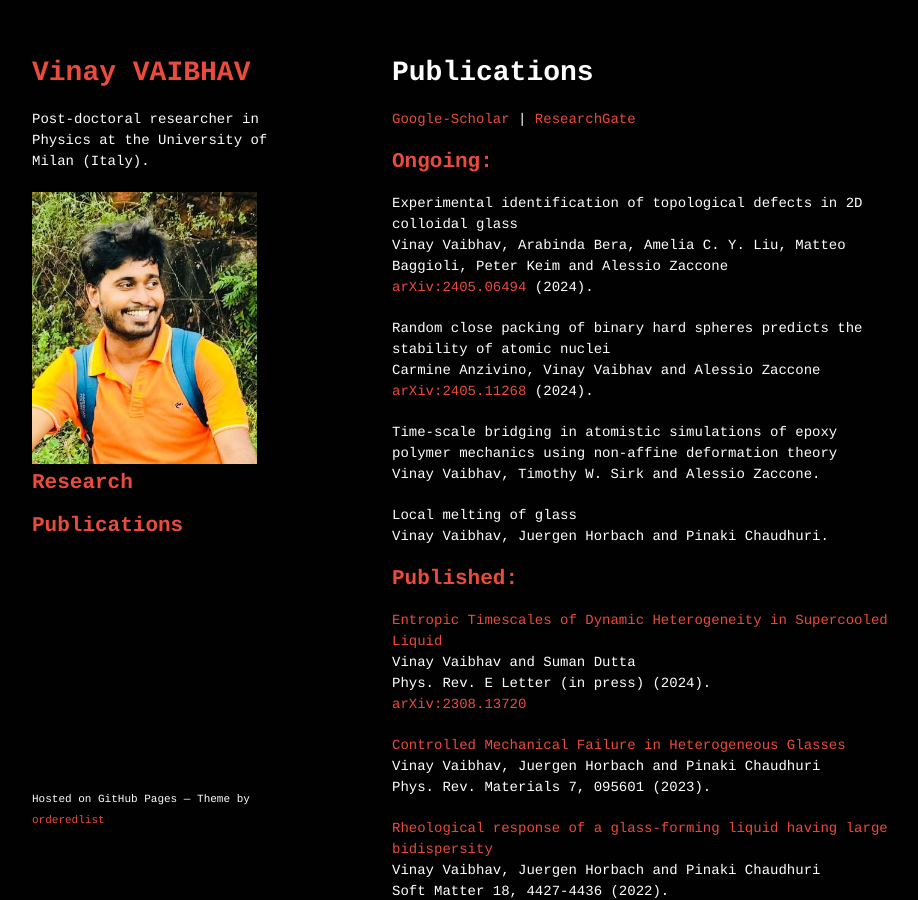
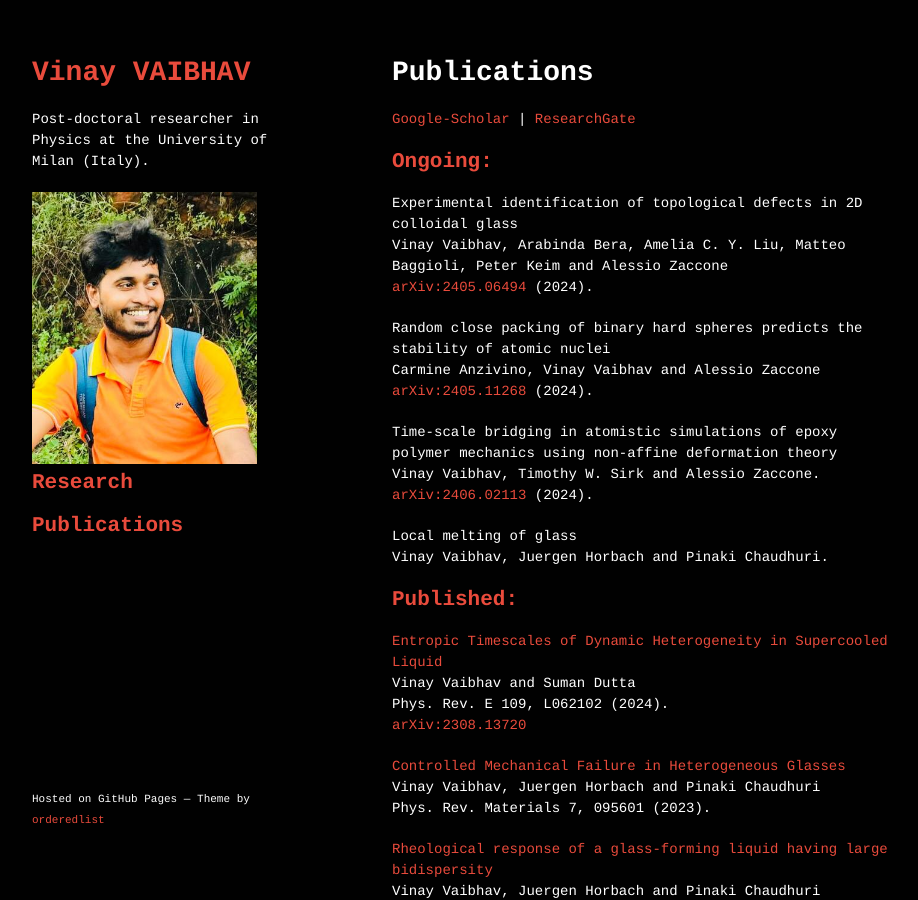
Before and after one commit to vinayphys/vinayphys.github.io, a Jekyll site: the page built from Publications.md, in a window 1280 px wide and 900 px high. Shown: the whole window, without its empty margins (178-1096 px from the left). Built offline with Jekyll 4.4.1, drawn with Linux system fonts in a browser that asks for light colours; our own code applies the rules of GitHub Pages for plain Markdown files; a script that is not in the unit is left out.

Commit message:
Update Publications.md

```diff
--- a/Publications.md
+++ b/Publications.md
@@ -17,14 +17,15 @@
 
 Time-scale bridging in atomistic simulations of epoxy polymer mechanics using non-affine deformation theory
 Vinay Vaibhav, Timothy W. Sirk and Alessio Zaccone.
+[arXiv:2406.02113](https://arxiv.org/abs/2406.02113) (2024).
 
 Local melting of glass
 Vinay Vaibhav, Juergen Horbach and Pinaki Chaudhuri.
 
 ## Published:
-[Entropic Timescales of Dynamic Heterogeneity in Supercooled Liquid](https://journals.aps.org/pre/accepted/cd076Yd2W4918d8ac5466f951dac969173ad2fccd)
+[Entropic Timescales of Dynamic Heterogeneity in Supercooled Liquid](https://doi.org/10.1103/PhysRevE.109.L062102)
 Vinay Vaibhav and Suman Dutta
-Phys. Rev. E Letter (in press) (2024).
+Phys. Rev. E 109, L062102 (2024).
 [arXiv:2308.13720](https://arxiv.org/abs/2308.13720)
 
 [Controlled Mechanical Failure in Heterogeneous Glasses](https://journals.aps.org/prmaterials/abstract/10.1103/PhysRevMaterials.7.095601)
```
